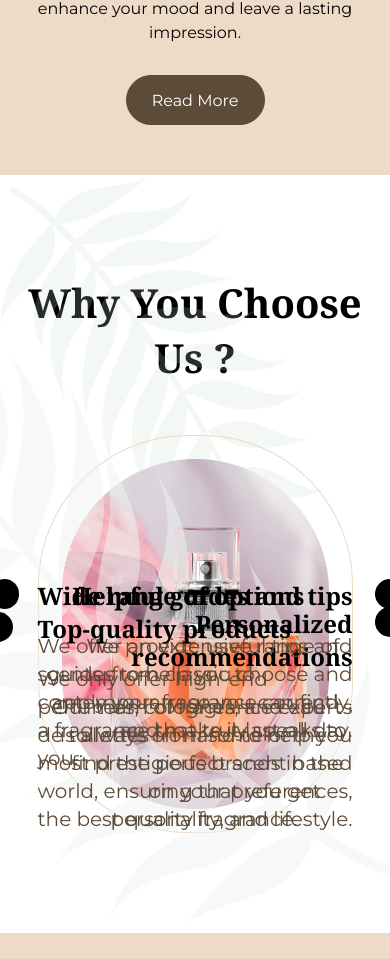
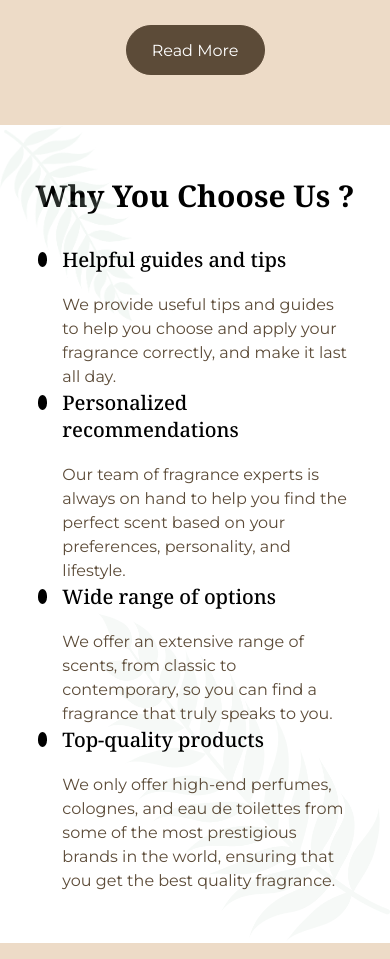
Before and after one commit to MuhammadSaim1256/Perfume-React, a React (Create React App) app: page / in a window 390 px wide. Shown: the part 2076-3035 px from the top of the page. Built offline with nearby package versions, Linux system fonts and the light colour scheme.

Commit message:
choose section responsive

```diff
--- a/src/Components/AboutH/style.css
+++ b/src/Components/AboutH/style.css
@@ -105,6 +105,7 @@
     align-items: center;
     justify-content: center;
     margin-left: 0%;
+    margin: 0%;
   }
 
   .abouth-content {
--- a/src/Components/Choose/Choose.js
+++ b/src/Components/Choose/Choose.js
@@ -25,6 +25,7 @@ const Choose = () => {
             </div>
           </div>
           <div className="choose-text-two">
+            <div>
               <h3>Personalized recommendations</h3>
               <p>
                 {" "}
@@ -32,6 +33,7 @@ const Choose = () => {
                 the perfect scent based on your preferences, personality, and
                 lifestyle.
               </p>
+            </div>
           </div>
 
           {/* Second */}
@@ -47,6 +49,7 @@ const Choose = () => {
             </div>
           </div>
           <div className="choose-text-four">
+            <div>
               <h3>Top-quality products</h3>
               <p>
                 {" "}
@@ -54,6 +57,7 @@ const Choose = () => {
                 from some of the most prestigious brands in the world, ensuring
                 that you get the best quality fragrance.
               </p>
+            </div>
           </div>
           <div className="choose-png">
             <img src={Main} alt="" />
--- a/src/Components/Choose/style.css
+++ b/src/Components/Choose/style.css
@@ -173,3 +173,76 @@
   color: #5c4b38;
   line-height: 1.75rem;
 }
+
+@media screen and (max-width: 767px) {
+  #choose {
+    padding: 3.12rem 0;
+  }
+
+  #choose h1 {
+    font-size: 1.875rem;
+    margin-bottom: 1.88rem;
+  }
+
+  .choose-png {
+    display: none;
+  }
+
+  .leaf-one {
+    width: 8.875rem;
+    height: 12.286rem;
+  }
+
+  .leaf-two {
+    width: 18.76131rem;
+    height: 20.64375rem;
+    z-index: -1;
+  }
+
+  .leaf-one img,
+  .leaf-two img {
+    max-width: 100%;
+    max-height: 100%;
+  }
+
+  .choose-text,
+  .choose-text-two,
+  .choose-text-three,
+  .choose-text-four {
+    position: initial;
+    /* width: max-content; */
+    display: flex;
+    text-align: left;
+    align-items: baseline;
+  }
+
+  .choose-text h3,
+  .choose-text-two h3,
+  .choose-text-three h3,
+  .choose-text-four h3 {
+    text-align: left;
+    font-size: 1.25rem;
+    font-weight: 500;
+  }
+
+  .choose-text p,
+  .choose-text-two p,
+  .choose-text-three p,
+  .choose-text-four p {
+    text-align: left;
+    font-size: 1rem;
+    line-height: 1.5rem;
+  }
+
+  .choose-text::before,
+  .choose-text-two::before,
+  .choose-text-three::before,
+  .choose-text-four::before {
+    width: 0.9375rem !important;
+    height: 0.9375rem !important;
+    display: block;
+    position: initial;
+    margin: 0%;
+    margin-right: 0.94rem;
+  }
+}
```
Lines whose indentation alone changed are shown as unchanged.
